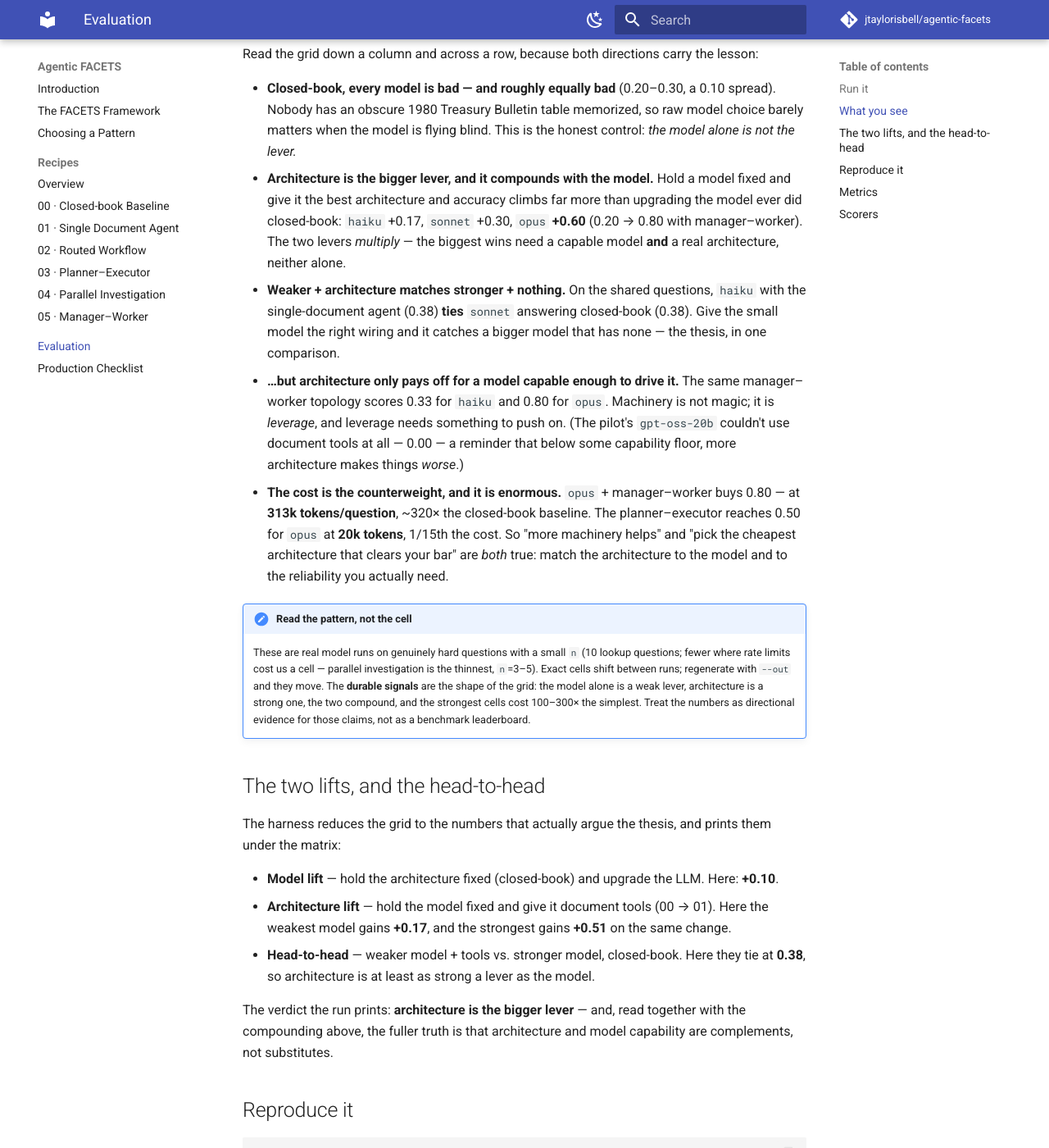
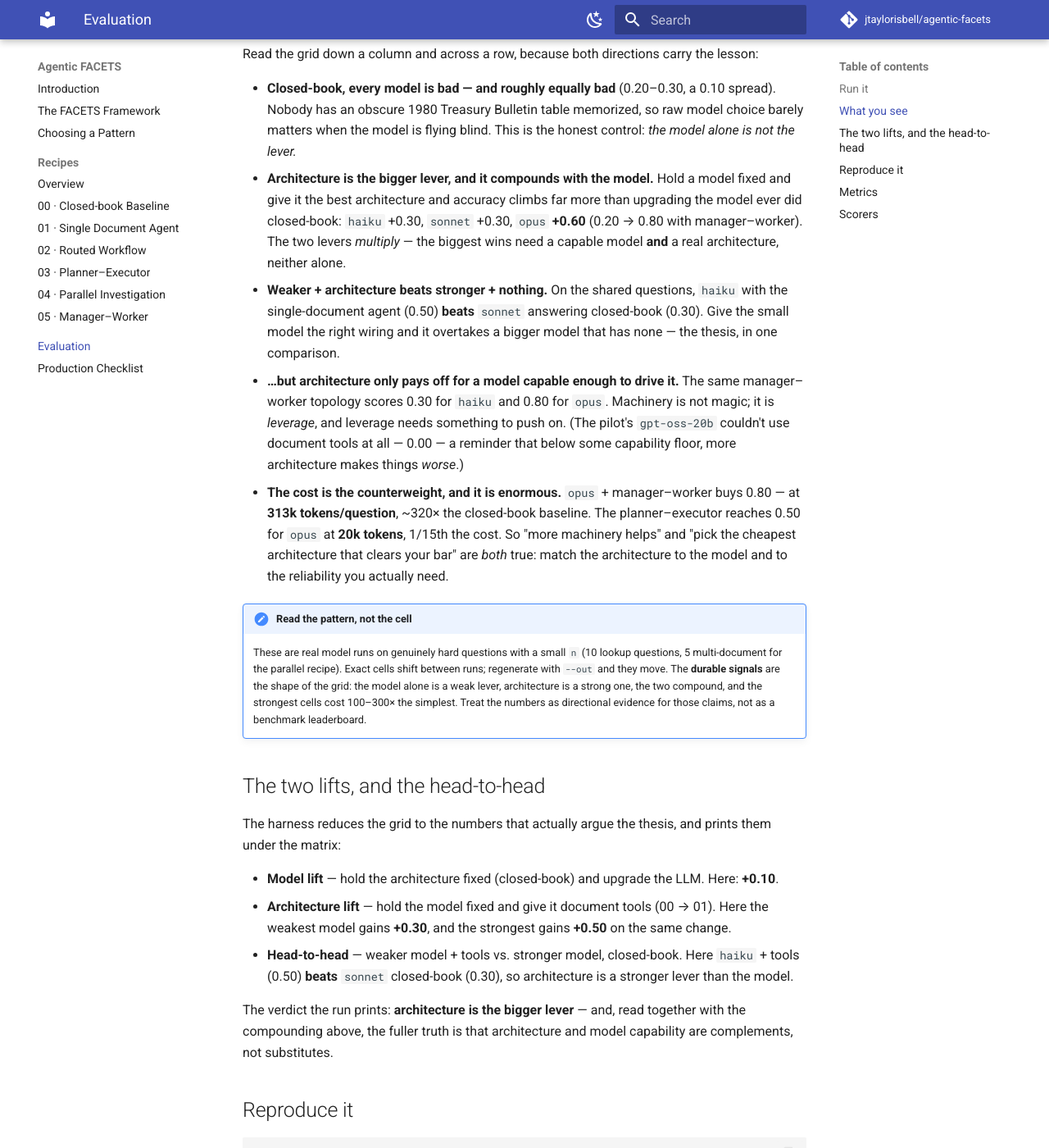
Before and after one commit to jtaylorisbell/agentic-facets, an MkDocs documentation site: the page built from docs/evaluation.md, in a window 1280 px wide and 1400 px high, scrolled down 1715 px. Shown: the whole window at 82% size. Built offline with MkDocs 1.6.1 and Material for MkDocs 9.7.7, drawn with Linux system fonts in a browser that asks for light colours; comment, search, counter and statistics services are not loaded; some of the changed text lies outside the part shown.

Commit message:
Complete the sweep: backfill the 11 rate-limited cells, correct the docs
The committed grid had 11 cells that failed on rate limits during the sweep.
Excluding those from accuracy stopped them corrupting the numbers, but it left
six cells scored on thin data (n=3 to n=9) — the sweep was reported as done when
it wasn't. This backfills them so every cell is complete (n=10 lookup, n=5
multi-document, 0 errors).

New evals/backfill_errors.py re-reads latest.json, re-runs only the errored
(recipe, model, uid) triples with a fresh model, and merges the results back
using the harness's own scorer + renderer, so the artifact stays identical in
shape. It is idempotent (re-run to retry any residual rate limits) and has a
--dry-run mode. Ran it at concurrency 2 then 1 until 0 cells errored.

The completed data strengthens the thesis rather than changing it, so the README
and eval doc are corrected to match:
  - Head-to-head: haiku + single-doc agent goes from a 0.38 TIE with sonnet
    closed-book to a 0.50 vs 0.30 WIN — weak+architecture now beats strong-alone
    outright, not just matches it.
  - Architecture lift for haiku (00->01) grows +0.17 -> +0.30 (3x the +0.10
    model lift).
  - Thin cells settle: 01·haiku .38->.50, 01·opus .71->.70, 02·haiku .25->.30,
    04·haiku .33->.20, 04·sonnet .25->.20, 05·haiku .33->.30.

latest.{json,md} regenerated from the complete grid.

Co-authored-by: Isaac

```diff
--- a/docs/evaluation.md
+++ b/docs/evaluation.md
@@ -35,27 +35,27 @@
 [`evals/results/latest.md`](https://github.com/jtaylorisbell/agentic-facets/blob/main/evals/results/latest.md)
 and `latest.json`.
 
-**Answer accuracy** (over successfully-scored runs; `n` in parentheses):
+**Answer accuracy** (over successfully-scored runs; `n` in parentheses — every cell is complete):
 
 | Recipe | `haiku-4-5` | `sonnet-5` | `opus-5` |
 |---|---|---|---|
 | 00 · Closed-book baseline | 0.20 (10) | 0.30 (10) | 0.20 (10) |
-| 01 · Single document agent | 0.38 (8) | 0.40 (10) | **0.71** (7) |
-| 02 · Routed workflow | 0.25 (8) | 0.30 (10) | 0.50 (10) |
+| 01 · Single document agent | **0.50** (10) | 0.40 (10) | **0.70** (10) |
+| 02 · Routed workflow | 0.30 (10) | 0.30 (10) | 0.50 (10) |
 | 03 · Planner–executor | 0.20 (10) | 0.30 (10) | 0.50 (10) |
-| 04 · Parallel investigation | 0.33 (3) | 0.25 (4) | 0.60 (5) |
-| 05 · Manager–worker | 0.33 (9) | 0.60 (10) | **0.80** (10) |
+| 04 · Parallel investigation | 0.20 (5) | 0.20 (5) | 0.60 (5) |
+| 05 · Manager–worker | 0.30 (10) | 0.60 (10) | **0.80** (10) |
 
 **Cost** (average tokens per question):
 
 | Recipe | `haiku-4-5` | `sonnet-5` | `opus-5` |
 |---|---|---|---|
 | 00 · Closed-book baseline | 383 | 435 | 972 |
-| 01 · Single document agent | 225,116 | 147,028 | 112,909 |
-| 02 · Routed workflow | 137,858 | 76,120 | 79,775 |
+| 01 · Single document agent | 223,432 | 147,028 | 187,653 |
+| 02 · Routed workflow | 127,363 | 76,120 | 79,775 |
 | 03 · Planner–executor | 10,509 | 15,435 | 19,871 |
-| 04 · Parallel investigation | 194,329 | 334,896 | 164,421 |
-| 05 · Manager–worker | 189,479 | 216,303 | 313,328 |
+| 04 · Parallel investigation | 257,555 | 307,853 | 164,421 |
+| 05 · Manager–worker | 296,059 | 216,303 | 313,328 |
 
 Read the grid down a column and across a row, because both directions carry the lesson:
 
@@ -64,14 +64,14 @@
   the model is flying blind. This is the honest control: *the model alone is not the lever.*
 - **Architecture is the bigger lever, and it compounds with the model.** Hold a model fixed and
   give it the best architecture and accuracy climbs far more than upgrading the model ever did
-  closed-book: `haiku` +0.17, `sonnet` +0.30, `opus` **+0.60** (0.20 → 0.80 with manager–worker).
+  closed-book: `haiku` +0.30, `sonnet` +0.30, `opus` **+0.60** (0.20 → 0.80 with manager–worker).
   The two levers *multiply* — the biggest wins need a capable model **and** a real architecture,
   neither alone.
-- **Weaker + architecture matches stronger + nothing.** On the shared questions, `haiku` with the
-  single-document agent (0.38) **ties** `sonnet` answering closed-book (0.38). Give the small model
-  the right wiring and it catches a bigger model that has none — the thesis, in one comparison.
+- **Weaker + architecture beats stronger + nothing.** On the shared questions, `haiku` with the
+  single-document agent (0.50) **beats** `sonnet` answering closed-book (0.30). Give the small model
+  the right wiring and it overtakes a bigger model that has none — the thesis, in one comparison.
 - **…but architecture only pays off for a model capable enough to drive it.** The same
-  manager–worker topology scores 0.33 for `haiku` and 0.80 for `opus`. Machinery is not magic; it
+  manager–worker topology scores 0.30 for `haiku` and 0.80 for `opus`. Machinery is not magic; it
   is *leverage*, and leverage needs something to push on. (The pilot's `gpt-oss-20b` couldn't use
   document tools at all — 0.00 — a reminder that below some capability floor, more architecture
   makes things *worse*.)
@@ -82,12 +82,12 @@
   the reliability you actually need.
 
 !!! note "Read the pattern, not the cell"
-    These are real model runs on genuinely hard questions with a small `n` (10 lookup questions;
-    fewer where rate limits cost us a cell — parallel investigation is the thinnest, `n`=3–5).
-    Exact cells shift between runs; regenerate with `--out` and they move. The **durable signals**
-    are the shape of the grid: the model alone is a weak lever, architecture is a strong one, the
-    two compound, and the strongest cells cost 100–300× the simplest. Treat the numbers as
-    directional evidence for those claims, not as a benchmark leaderboard.
+    These are real model runs on genuinely hard questions with a small `n` (10 lookup questions, 5
+    multi-document for the parallel recipe). Exact cells shift between runs; regenerate with
+    `--out` and they move. The **durable signals** are the shape of the grid: the model alone is a
+    weak lever, architecture is a strong one, the two compound, and the strongest cells cost
+    100–300× the simplest. Treat the numbers as directional evidence for those claims, not as a
+    benchmark leaderboard.
 
 ## The two lifts, and the head-to-head
 
@@ -96,9 +96,9 @@
 
 - **Model lift** — hold the architecture fixed (closed-book) and upgrade the LLM. Here: **+0.10**.
 - **Architecture lift** — hold the model fixed and give it document tools (00 → 01). Here the
-  weakest model gains **+0.17**, and the strongest gains **+0.51** on the same change.
-- **Head-to-head** — weaker model + tools vs. stronger model, closed-book. Here they tie at
-  **0.38**, so architecture is at least as strong a lever as the model.
+  weakest model gains **+0.30**, and the strongest gains **+0.50** on the same change.
+- **Head-to-head** — weaker model + tools vs. stronger model, closed-book. Here `haiku` + tools
+  (0.50) **beats** `sonnet` closed-book (0.30), so architecture is a stronger lever than the model.
 
 The verdict the run prints: **architecture is the bigger lever** — and, read together with the
 compounding above, the fuller truth is that architecture and model capability are complements, not
```
Also changed, not shown: README.md (+12 -12 lines), evals/results/latest.md (+23 -27 lines), 2 other files.
